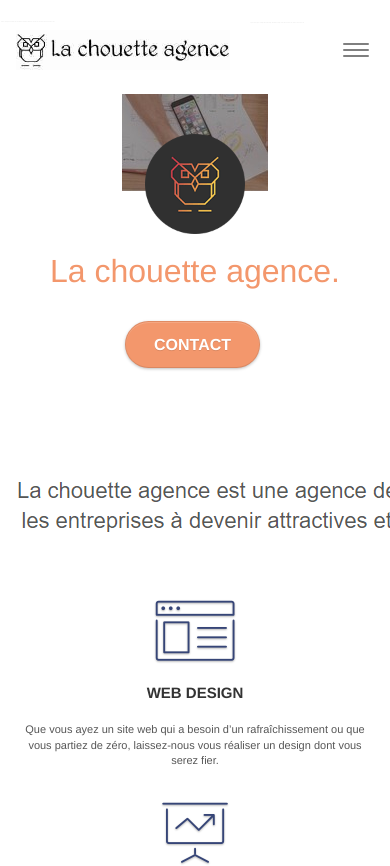
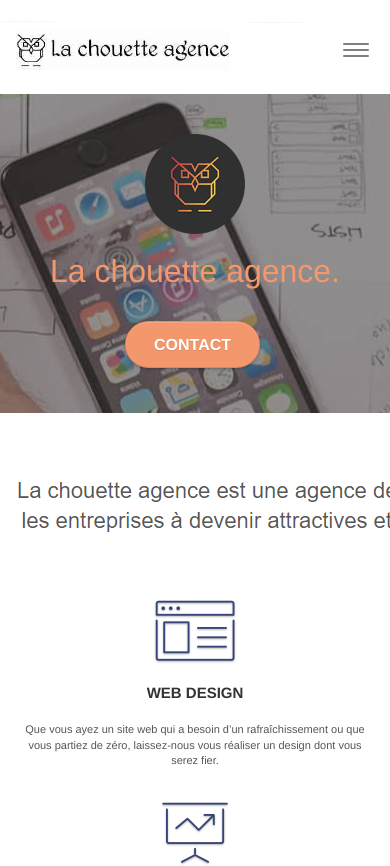
Before and after one commit to magikk7/la-chouette-agence---agence-web-Lyon, a plain HTML site: page index.html in a window 390 px wide. Shown: the top 866 px of the page. Drawn offline with Linux system fonts and the light colour scheme.

Commit message:
modification du responsive image : la-chouette-agence-banniere.jpg version smartphone

```diff
--- a/style.css
+++ b/style.css
@@ -858,9 +858,6 @@
     }
 
 @media (max-width: 414px) {
-    .bg-banniere {
-        background-image: url("img/la-chouette-agence-banniere_6.jpg");
-        }
         .bg-presentation {
             background-image: url("img/image-de-presentation_4.bmp");
         }
```
